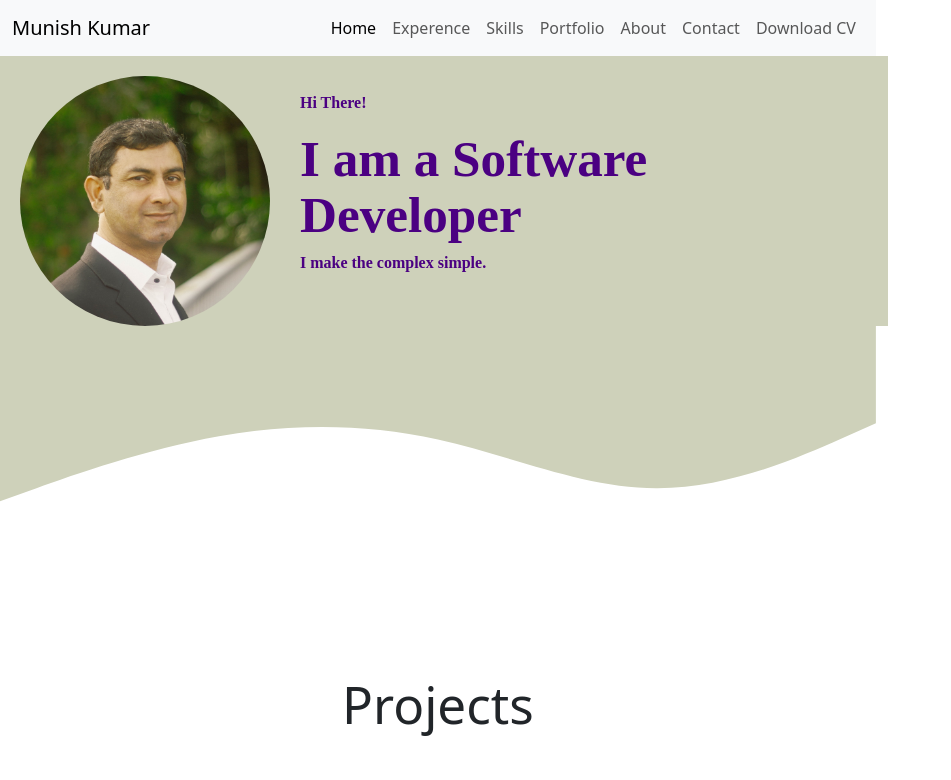
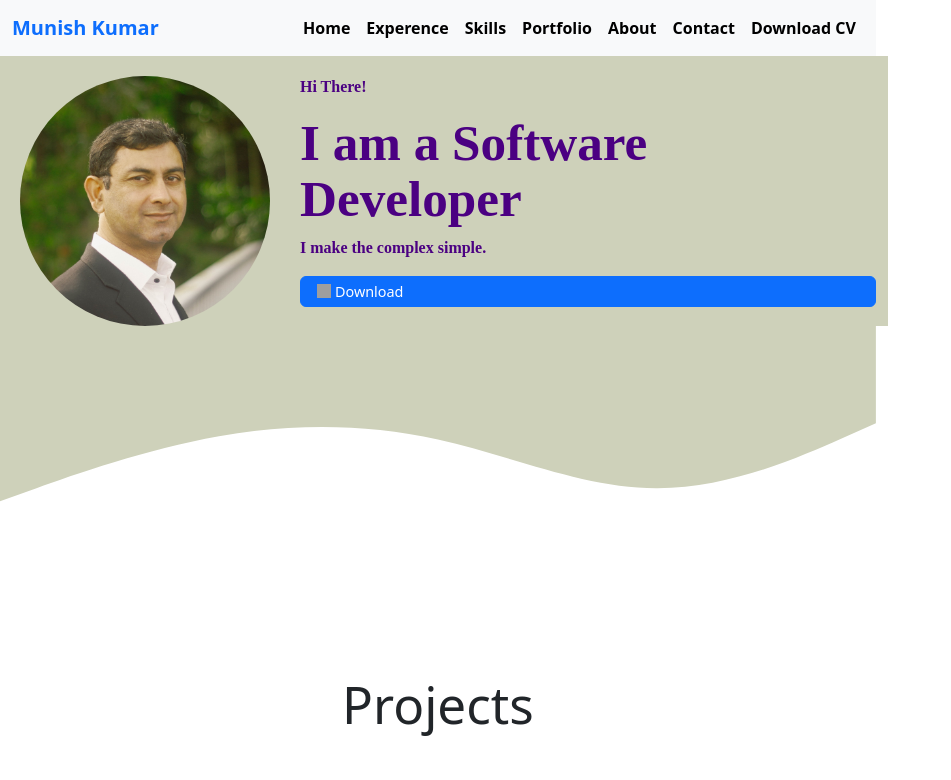
Before and after one commit to munishk686/portfolio, a React (Vite) app in the folder my-react-app/: page / in a window 1280 px wide. Shown: the top 780 px of the page, without its empty margins (0-951 px from the left). Built offline with nearby package versions, Linux system fonts and the light colour scheme; grey boxes are pictures that could not be loaded; a web font is replaced by a local one.

Commit message:
Updated CV

```diff
--- a/my-react-app/components/Header.jsx
+++ b/my-react-app/components/Header.jsx
@@ -9,30 +9,30 @@ function Header() {
                     <span className="navbar-toggler-icon"></span>
                 </button>
                 <div className="collapse navbar-collapse" id="navbarNav">
-                    <Link className="navbar-brand" to="/">Munish Kumar</Link>
+                <Link className="navbar-brand fw-bold text-primary" to="/">Munish Kumar</Link>
 
                     <ul className="navbar-nav" style={{ marginLeft: "auto" }}>
                         <li className="nav-item">
-                            <Link className="nav-link active" aria-current="page" to="/">Home</Link>
+                            <Link className="nav-link active fw-bold" aria-current="page" to="/">Home</Link>
                         </li>
                         <li className="nav-item">
-                            <Link className="nav-link" to="/about">Experence</Link>
+                            <Link className="nav-link active fw-bold" to="/about">Experence</Link>
                         </li>
                         <li className="nav-item">
-                            <Link className="nav-link" to="/about">Skills</Link>
+                            <Link className="nav-link active fw-bold" to="/about">Skills</Link>
                         </li>
 
                         <li className="nav-item">
-                            <Link className="nav-link" to="/about">Portfolio</Link>
+                            <Link className="nav-link active fw-bold" to="/about">Portfolio</Link>
                         </li>
                         <li className="nav-item">
-                            <Link className="nav-link" to="/about">About</Link>
+                            <Link className="nav-link active fw-bold" to="/about">About</Link>
                         </li>
                         <li className="nav-item">
-                            <Link className="nav-link" to="/contact">Contact</Link>
+                            <Link className="nav-link active fw-bold" to="/contact">Contact</Link>
                         </li>
                         <li className="nav-item">
-                            <a className="nav-link" href="/CVandCoverLetter.pdf" target="_blank" rel="noopener noreferrer">Download CV</a>
+                            <a className="nav-link active fw-bold" href="/CV.pdf" target="_blank" rel="noopener noreferrer">Download CV</a>
                         </li>
                     </ul>
                 </div>
--- a/my-react-app/src/pages/Home.jsx
+++ b/my-react-app/src/pages/Home.jsx
@@ -11,7 +11,24 @@ function Home() {
                     <p>Hi There!</p>
                     <h1>I am a Software Developer</h1>
                     <p>I make the complex simple.</p>
+                    <a
+  href="/CV.pdf"
+  download
+  className="btn btn-primary px-3 py-1 d-flex align-items-center gap-1"
+  style={{ fontSize: '0.9rem' }}
+>
+  <img
+    src="https://cdn-icons-png.flaticon.com/16/724/724933.png"
+    alt="Download Arrow"
+    width="14"
+    height="14"
+  />
+  Download
+</a>
+
+
                 </div>
+
             </div>
             <div className="wave">
                 <svg xmlns="http://www.w3.org/2000/svg" viewBox="0 0 1440 320" className="svg-wave">
```
Also changed, not shown: 2 other files (tests, documents, lock files or other folders).
